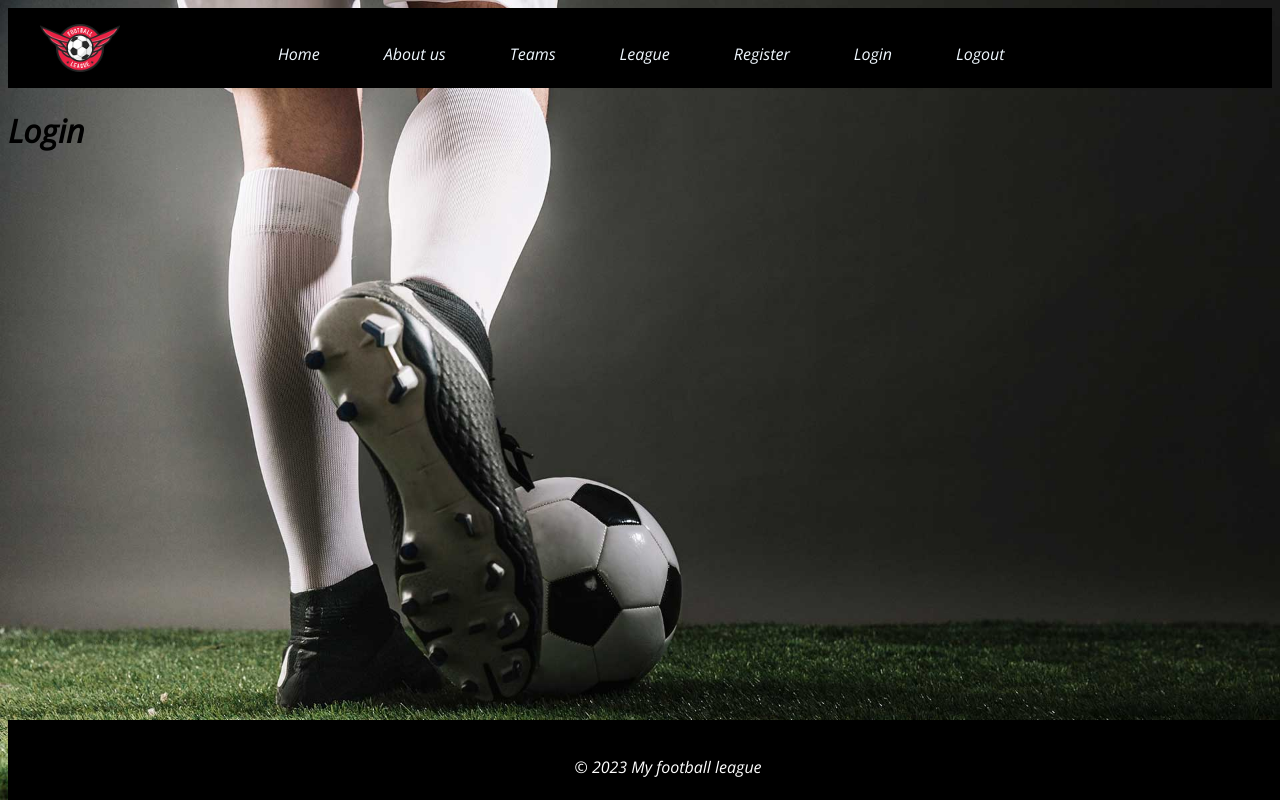
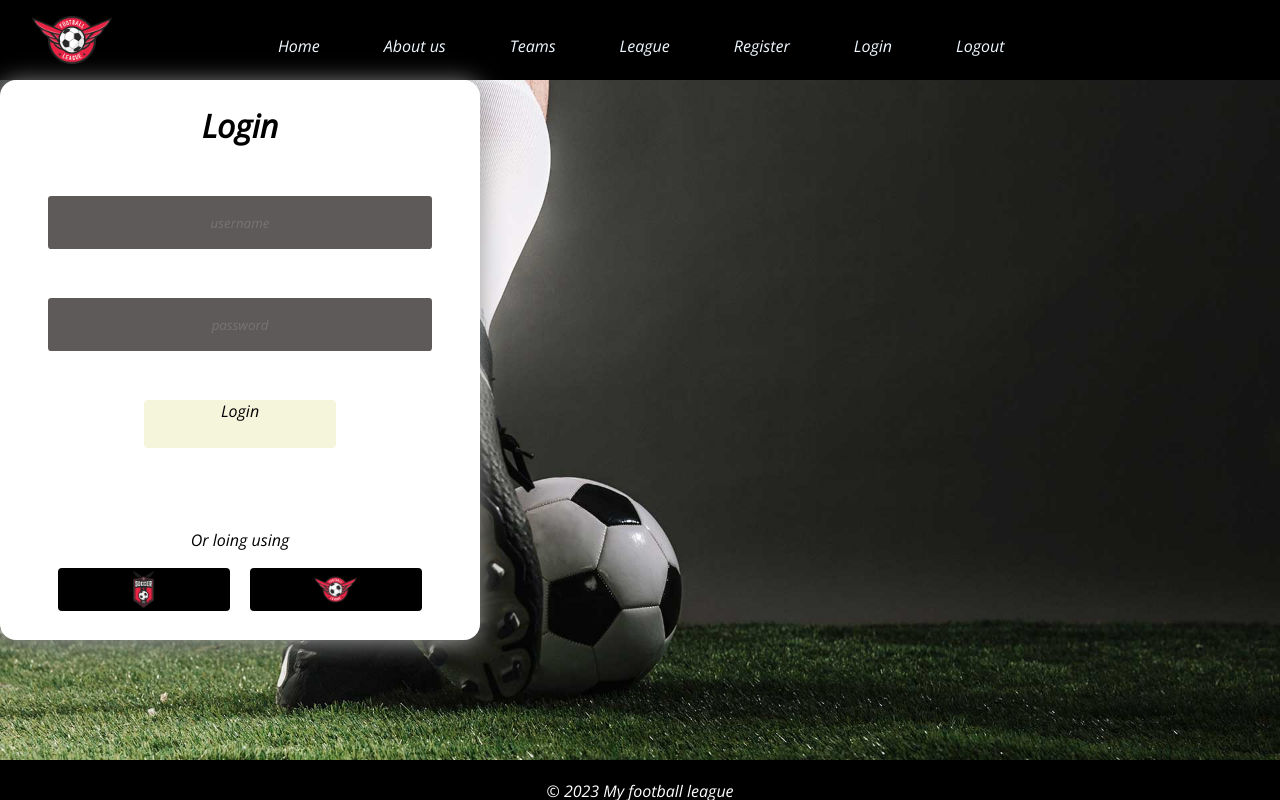
Before and after one commit to axlz21/react-project-df, a React (Vite) app in the folder client/: page /login in a window 1280 px wide. Built offline with nearby package versions, Linux system fonts and the light colour scheme.

Commit message:
add login form

```diff
--- a/client/src/components/login/Login.jsx
+++ b/client/src/components/login/Login.jsx
@@ -1,10 +1,18 @@
+import "./login.css"
+import React from 'react';
 export default function Login(){
     return(
-        <div>
+        <div className="cover">
             <h1>Login</h1>
-            <form>
+            <input type="text" placeholder="username"></input>
+            <input type="password" placeholder="password"></input>
 
-            </form>
+            <div className="login-btn">Login</div>
+            <p className="text">Or loing using</p>
+            <div className="alt-login">
+                <div className="facebook"></div>
+                <div className="google"></div>
+            </div>
         </div>
     )
 }
--- /dev/null
+++ b/client/src/components/login/login.css
@@ -0,0 +1,84 @@
+@import url('https://fonts.googleapis.com/css2?family=Open+Sans:ital,wght@1,300&display=swap');
+*{
+    margin: 0;
+    box-sizing: border-box;
+    font-family: 'Open Sans', sans-serif;
+
+}
+
+.cover {
+    background-color: white;
+    width: 30em;
+    height: 35em;
+    position: relative;
+    border-radius: 1em;
+    box-shadow: 0 0.188em 1.550em rgb(156,156,156);
+    display: flex;
+    flex-direction: column;
+    align-items: center;
+    justify-content: space-around;
+}
+
+.alt-login {
+    width: 80%;
+    height: 3em;
+    display: flex;
+    justify-content: space-around;
+}
+
+.alt-login div{
+    width: 45%;
+    height: 90%;
+    border-radius: 0.25em;
+    background-color: black;
+    background-position: center;
+    background-size: contain;
+    background-repeat: no-repeat;
+    cursor: pointer;
+}
+
+.google {
+    background-image: url(/images/logo_1.png);
+}
+.facebook {
+    background-image: url(/images/logo_2.png);
+}
+
+input {
+    border: none;
+    background-color: rgb(95, 90, 90);
+    height: 4em;
+    width: 80%;
+    border-radius: 0.25em;
+    text-align: center;
+    padding: 2em;
+}
+
+input:focus {
+    outline-color: rgb(0, 0, 0);
+}
+
+.login-btn {
+    width: 40%;
+    height: 3em;
+    background-color: beige;
+    display: flex;
+    justify-content: center;
+    transition: 0.5s;
+    border-radius: 0.25em;
+    cursor: pointer;
+
+}
+
+.login-btn:hover{
+    transform: scale(1.25)
+}
+
+.text {
+    position: relative;
+    bottom: -2em;
+}
+
+.hide {
+    display: none;
+}
--- a/client/src/components/teamList/TeamCard.jsx
+++ b/client/src/components/teamList/TeamCard.jsx
@@ -1,11 +1,14 @@
-import  "./teamlist.css"
+import "./teamlist.css"
 
-export default function TeamCard(){
+export default function TeamCard() {
     return (
-        <div className="card">
-            <img className="card-image" alt="logo" src="images/logo_4.png"></img>
-            <h2 className="card-title">Old stars FC</h2>
-            <p className="card-description">This is my five-a-aside team!</p>
-        </div>
+        <>
+            <div className="card">
+                <img className="card-image" alt="logo" src="images/logo_4.png"></img>
+                <h2 className="card-title">Old stars FC</h2>
+                <p className="card-description">This is my five-a-aside team!</p>
+                <button>More info...</button>
+            </div>
+        </>
     )
 }
```
